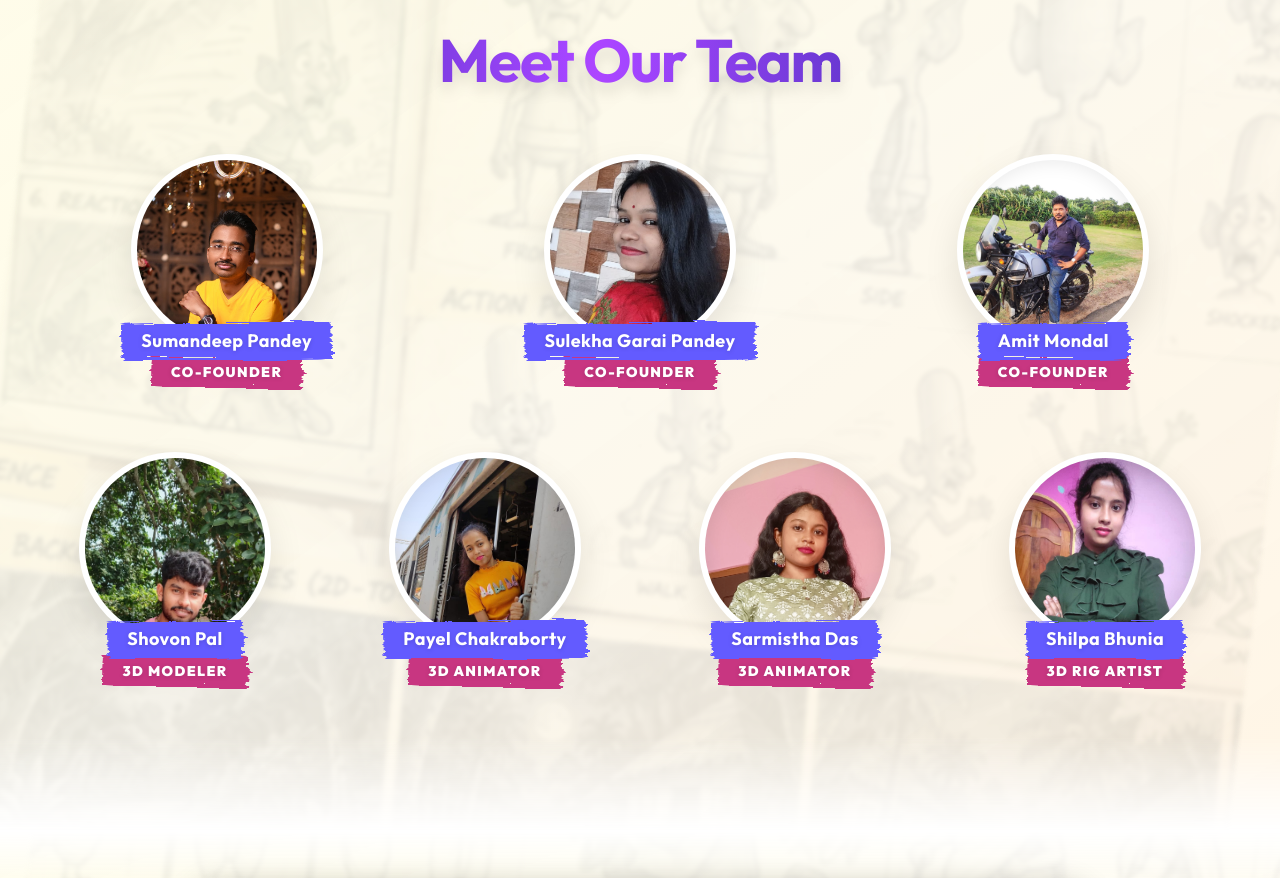
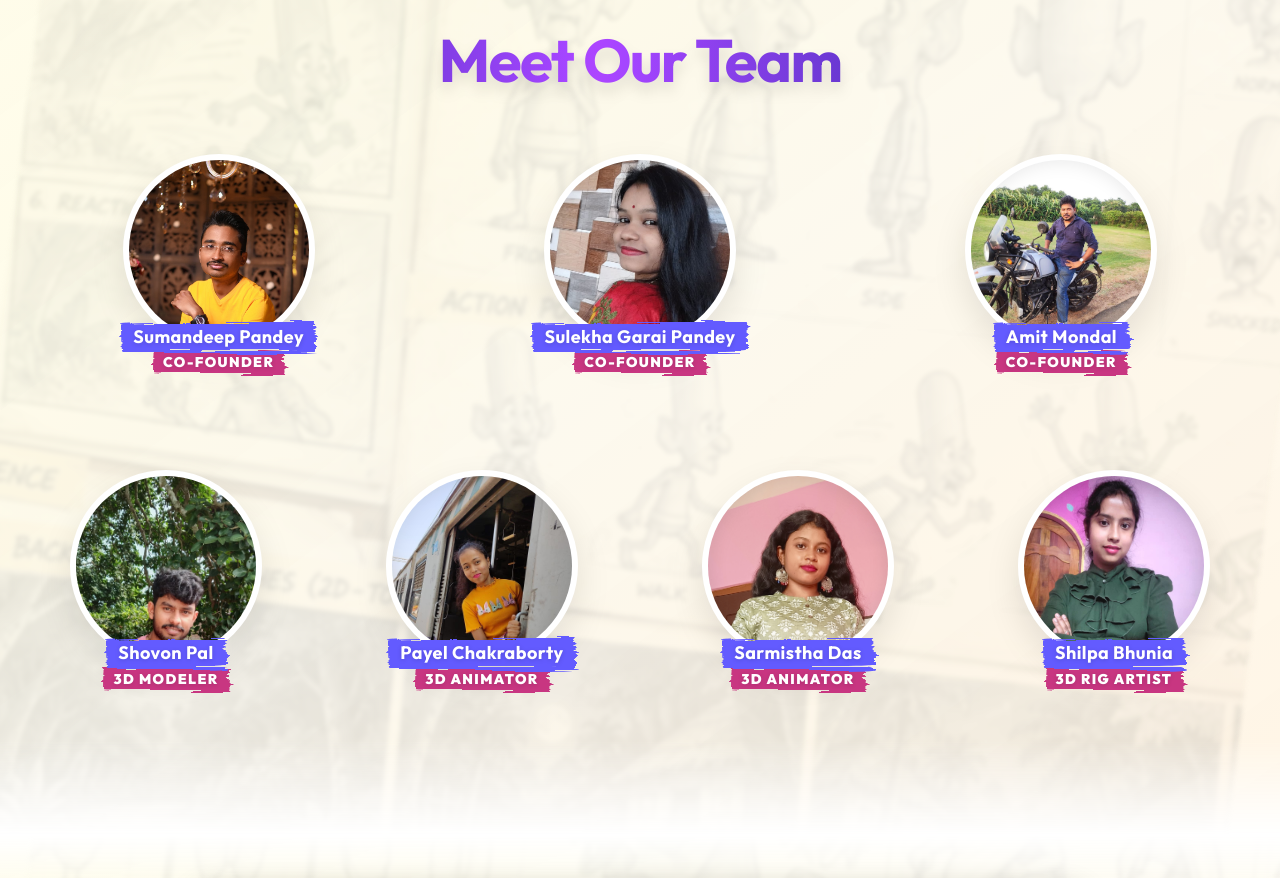
Before and after one commit to Bhakat-Aditya/tropixie, a React (Vite) app: page / in a window 1280 px wide. Shown: the part 4020-4898 px from the top of the page. Built offline with nearby package versions, Linux system fonts and the light colour scheme.

Commit message:
feat: add Team and Services components

```diff
--- a/src/components/Team.jsx
+++ b/src/components/Team.jsx
@@ -106,7 +106,7 @@ export default function Team() {
           </div>
 
           {/* Grid - No Scroll, All Visible */}
-          <div className="flex flex-wrap justify-center gap-x-4 sm:gap-x-6 gap-y-16 pb-8 pt-4">
+          <div className="flex flex-wrap justify-center gap-x-8 sm:gap-x-12 gap-y-24 pb-8 pt-4">
             {TEAM.map((member, idx) => (
               <motion.div
                 key={idx}
@@ -115,7 +115,7 @@ export default function Team() {
                 viewport={{ once: true }}
                 transition={{ delay: idx * 0.05, duration: 0.5, type: 'spring', stiffness: 100 }}
                 onClick={() => setSelectedMember(member)}
-                className={`flex flex-col items-center cursor-pointer group ${idx === 2 ? 'w-full sm:w-full' : 'w-[calc(50%-0.5rem)] sm:w-[calc(50%-0.75rem)]'} ${idx < 3 ? 'md:w-[calc(33.333%-1rem)] lg:w-[calc(33.333%-1rem)]' : 'md:w-[calc(25%-1.125rem)] lg:w-[calc(25%-1.125rem)]'} relative`}
+                className={`flex flex-col items-center cursor-pointer group ${idx === 2 ? 'w-full sm:w-full' : 'w-[calc(50%-1rem)] sm:w-[calc(50%-1.5rem)]'} ${idx < 3 ? 'md:w-[calc(33.333%-2rem)]' : 'md:w-[calc(25%-2.25rem)]'} relative`}
               >
                 {/* Profile Image */}
                 <div className="w-32 h-32 sm:w-40 sm:h-40 lg:w-48 lg:h-48 rounded-full overflow-hidden mb-2 z-10 border-[6px] border-white group-hover:border-[#085da6] transition-colors duration-300 shadow-[0_15px_35px_rgba(0,0,0,0.1)] relative bg-gray-100 flex-shrink-0">
@@ -129,30 +129,30 @@ export default function Team() {
                 </div>
 
                 {/* Paint Brush Style Tags */}
-                <div className="relative -mt-6 sm:-mt-8 z-20 flex flex-col items-center w-[110%] sm:w-[120%]">
+                <div className="relative -mt-6 sm:-mt-8 z-20 flex flex-col items-center">
 
                   {/* Name Tag (Blue/Purple Stroke) */}
-                  <div className="relative z-10 px-4 py-1.5 md:py-2 transform hover:-translate-y-0.5 transition-transform duration-300 flex items-center justify-center group/name">
+                  <div className="relative z-10 px-3 py-1 transform hover:-translate-y-0.5 transition-transform duration-300 flex items-center justify-center group/name">
                     {/* Brush Background */}
                     <div
                       className="absolute inset-0 bg-[#635BFF] transition-colors duration-300 group-hover/name:bg-[#5249ea]"
                       style={{ filter: 'url(#brush-texture)', borderRadius: '255px 15px 225px 15px/15px 225px 15px 255px' }}
                     ></div>
                     {/* Text */}
-                    <h4 className="relative z-10 font-bold text-white font-[var(--font-space)] text-sm sm:text-base md:text-lg text-center tracking-wide leading-tight whitespace-nowrap px-1 drop-shadow-sm">
+                    <h4 className="relative z-10 font-bold text-white font-[var(--font-space)] text-sm sm:text-base md:text-lg text-center tracking-wide leading-tight whitespace-nowrap drop-shadow-sm">
                       {member.name}
                     </h4>
                   </div>
 
                   {/* Role Tag (Magenta/Pink Stroke) */}
-                  <div className="relative -mt-0.5 sm:-mt-1 z-0 px-4 py-1 md:py-1.5 transform hover:-translate-y-0.5 transition-transform duration-300 flex items-center justify-center group/role">
+                  <div className="relative -mt-0.5 z-0 px-2.5 py-0.5 transform hover:-translate-y-0.5 transition-transform duration-300 flex items-center justify-center group/role">
                     {/* Brush Background */}
                     <div
                       className="absolute inset-0 bg-[#C83681] transition-colors duration-300 group-hover/role:bg-[#b02b6e]"
                       style={{ filter: 'url(#brush-texture)', borderRadius: '15px 225px 15px 255px/255px 15px 225px 15px' }}
                     ></div>
                     {/* Text */}
-                    <p className="relative z-10 text-white text-[10px] sm:text-xs md:text-sm font-black uppercase tracking-widest text-center whitespace-nowrap px-1 drop-shadow-sm">
+                    <p className="relative z-10 text-white text-[10px] sm:text-xs md:text-sm font-black uppercase tracking-widest text-center whitespace-nowrap drop-shadow-sm">
                       {member.role}
                     </p>
                   </div>
```
Also changed, not shown: src/components/Services.jsx (line endings or trailing spaces).
